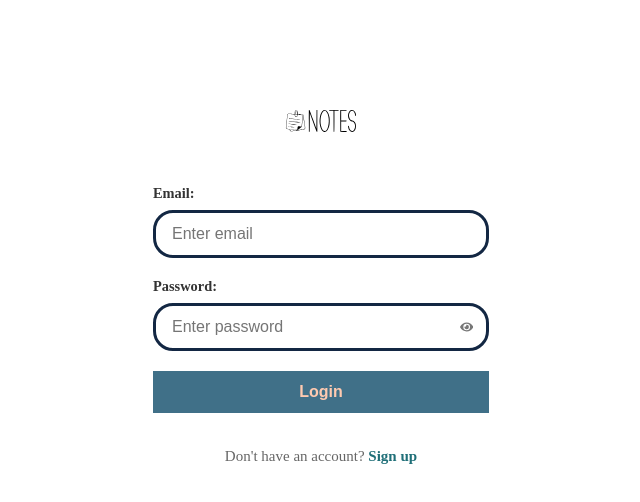
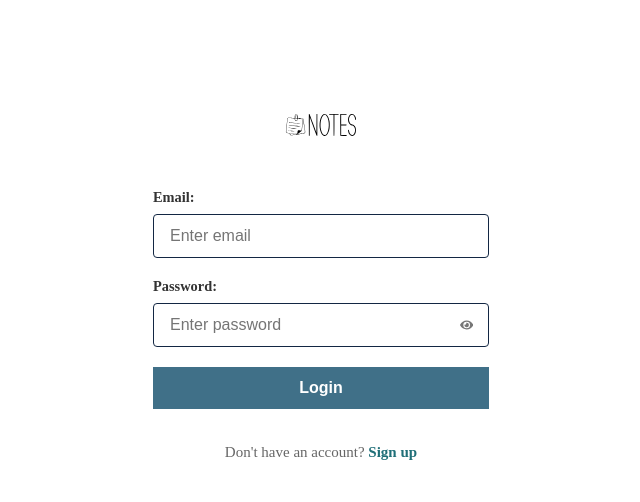
Before and after one commit to AlaeBara/Sharing_Notepad, a React (Create React App) app in the folder Front-end/: page /login in a window 1280 px wide. Shown: the top 502 px of the page, without its empty margins (319-959 px from the left). Built offline with nearby package versions, Linux system fonts and the light colour scheme.

Commit message:
Update Login.module.css

```diff
--- a/Front-end/src/pages/Login.module.css
+++ b/Front-end/src/pages/Login.module.css
@@ -67,8 +67,8 @@
   border-radius: 4px;
   font-size: 1rem;
   transition: border-color 0.3s ease;
-  border: 3px solid  #132743;
-  border-radius: 20px;
+  border: 1px solid  #132743;
+
 
 }
 
@@ -102,7 +102,7 @@
 
 .loginButton {
   background-color: #407088;
-  color: #ffcab0;
+  color: white;
   padding: 0.75rem 1.5rem;
   border: none;
   font-size: 1rem;
```
